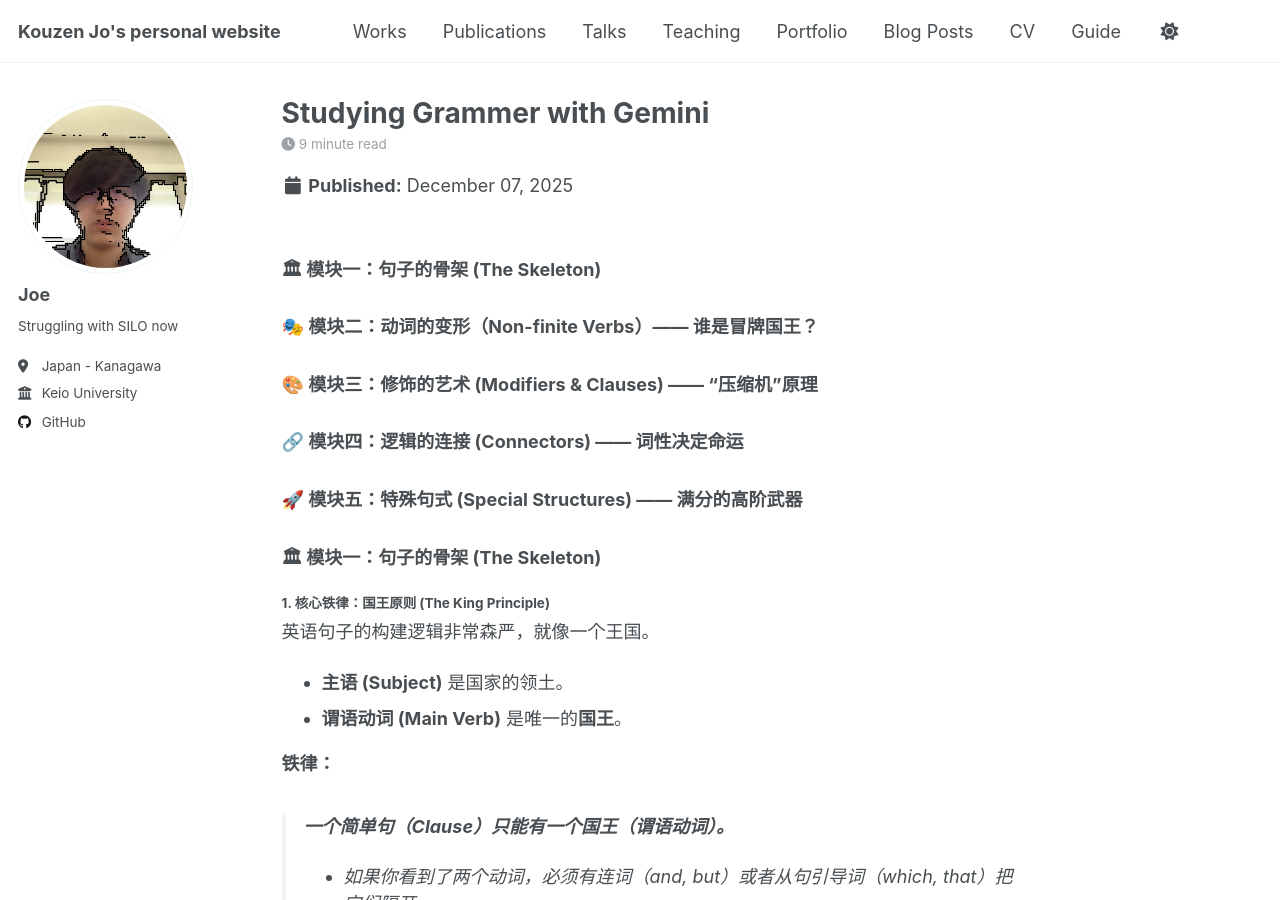
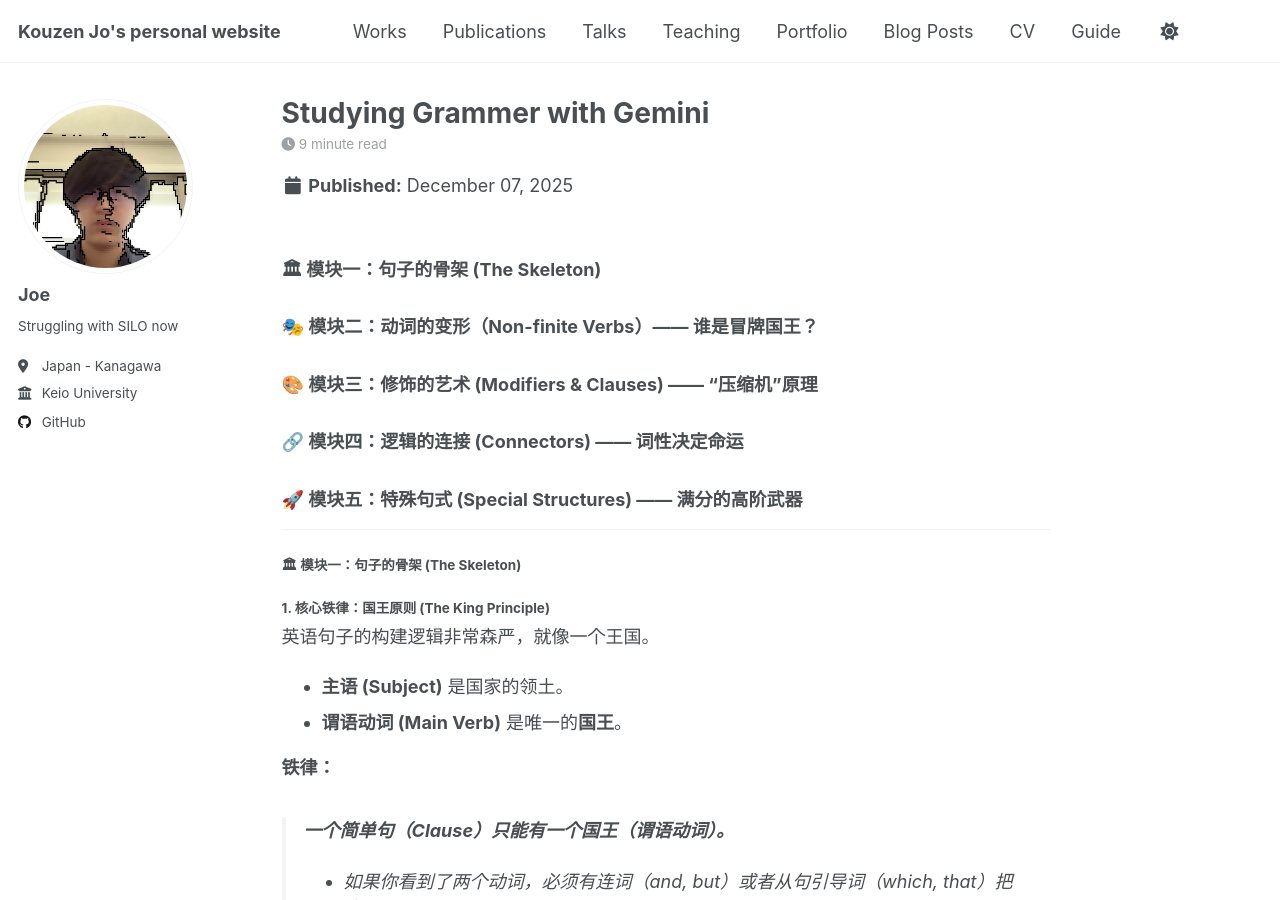
Before and after one commit to Joe-Xuu/joe-xuu.github.io, a Jekyll site: the page built from _posts/2025-12-07-blog-post-2.md, in a window 1280 px wide and 900 px high. Built offline with Jekyll 4.4.1, drawn with Linux system fonts in a browser that asks for light colours.

Commit message:
Change headings for modules to H5 format
Updated headings from H2 to H5 for better hierarchy.

```diff
--- a/_posts/2025-12-07-blog-post-2.md
+++ b/_posts/2025-12-07-blog-post-2.md
@@ -13,9 +13,9 @@
 ### 🎨 模块三：修饰的艺术 (Modifiers & Clauses) —— “压缩机”原理
 ### 🔗 模块四：逻辑的连接 (Connectors) —— 词性决定命运
 ### 🚀 模块五：特殊句式 (Special Structures) —— 满分的高阶武器
+---
 
-
-### 🏛 模块一：句子的骨架 (The Skeleton)
+##### 🏛 模块一：句子的骨架 (The Skeleton)
 
 #### 1. 核心铁律：国王原则 (The King Principle)
 
@@ -130,7 +130,7 @@
 
 ---
 
-### 🎭 模块二：动词的变形（Non-finite Verbs）—— 谁是冒牌国王？
+##### 🎭 模块二：动词的变形（Non-finite Verbs）—— 谁是冒牌国王？
 
 在模块一中我们确立了“一个国家只能有一个国王（谓语）”。那如果一个句子里还需要出现第二个、第三个动作怎么办？
 它们必须**“变身”**（即：非谓语动词）。
@@ -203,7 +203,7 @@
 
 ---
 
-### 🎨 模块三：修饰的艺术 (Modifiers & Clauses) —— “压缩机”原理
+##### 🎨 模块三：修饰的艺术 (Modifiers & Clauses) —— “压缩机”原理
 
 在编程（你的CS专业）里，你一定熟悉“重构代码”让它更简洁。英语语法也是一样。托业非常喜欢把一个复杂的**定语从句 (Relative Clause)** “压缩”成一个**分词短语 (Participle Phrase)**。
 
@@ -309,7 +309,7 @@
 3. C
 ---
 
-### 🔗 模块四：逻辑的连接 (Connectors) —— 词性决定命运
+##### 🔗 模块四：逻辑的连接 (Connectors) —— 词性决定命运
 
 在这一块，你的语感（Intuition）是最大的敌人。
 因为在中文里，“尽管”、“虽然”、“但是”用法差不多。但在英语语法里，它们属于完全不同的**阶级（词性）**，有着严格的**门第之见**。
@@ -403,7 +403,7 @@
 
 ---
 
-### 🚀 模块五：特殊句式 (Special Structures) —— 满分的高阶武器
+##### 🚀 模块五：特殊句式 (Special Structures) —— 满分的高阶武器
 
 英语为了表达**正式感、强调或假设**，有时会打破正常的 `主语+谓语` 顺序。在托业 Part 5 中，这些题通常是用来区分 850分和 990分的。
 
```
